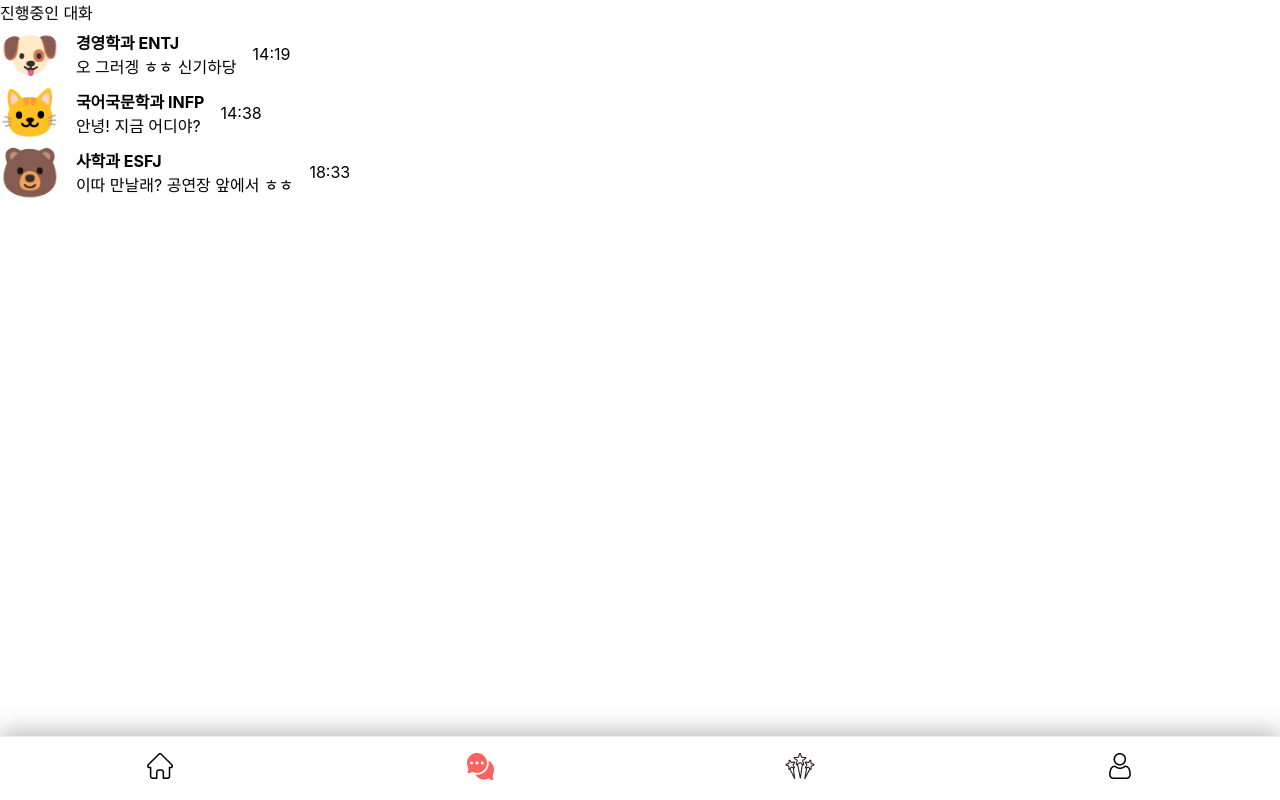
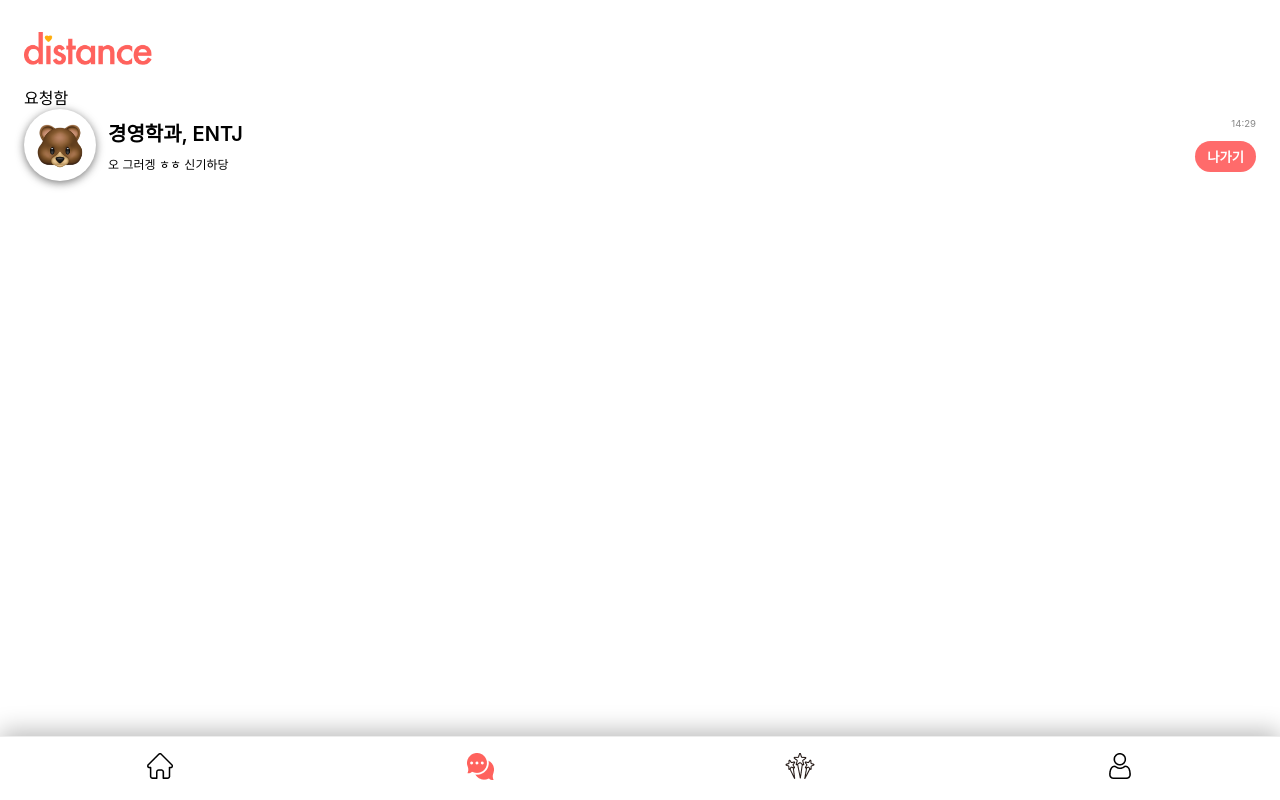
Before and after one commit to 9oormthon-univ/2024_BEOTKKOTTHON_TEAM_5_FE, a React (Create React App) app: page /chat in a window 1280 px wide. Built offline with nearby package versions, Linux system fonts and the light colour scheme; no server answers; sample sign-in values are in the browser's storage.

Commit message:
feat: 채팅 페이지 리스트 아이템 구현

```diff
--- a/src/pages/chat/ChatIndexPage.jsx
+++ b/src/pages/chat/ChatIndexPage.jsx
@@ -1,35 +1,103 @@
 import React from "react";
+import Header from "../../components/common/Header";
+import styled from "styled-components";
 
 const ChatIndexPage = () => {
   return (
-    <div>
-      <div>진행중인 대화</div>
-      <div style={{ display: "flex", alignItems: "center", gap: "16px" }}>
-        <div style={{ fontSize: "48px" }}>🐶</div>
-        <div>
-          <strong>경영학과 ENTJ</strong>
-          <div>오 그러겡 ㅎㅎ 신기하당</div>
+    <ChatContainer>
+      <Header />
+
+      <div>요청함</div>
+
+      <ChatRoomContainer>
+        <div className="left-section">
+          <ImageContainer>
+            <img src="/assets/home/profile-bear.png" alt="캐릭터" />
+          </ImageContainer>
+
+          <div className="profile-section">
+            <Profile>경영학과, ENTJ</Profile>
+            <Message>오 그러겡 ㅎㅎ 신기하당</Message>
+          </div>
         </div>
-        <div>14:19</div>
-      </div>
-      <div style={{ display: "flex", alignItems: "center", gap: "16px" }}>
-        <div style={{ fontSize: "48px" }}>🐱</div>
-        <div>
-          <strong>국어국문학과 INFP</strong>
-          <div>안녕! 지금 어디야?</div>
+
+        <div className="right-section">
+          <Time>14:29</Time>
+          <LeaveButton>나가기</LeaveButton>
         </div>
-        <div>14:38</div>
-      </div>
-      <div style={{ display: "flex", alignItems: "center", gap: "16px" }}>
-        <div style={{ fontSize: "48px" }}>🐻</div>
-        <div>
-          <strong>사학과 ESFJ</strong>
-          <div>이따 만날래? 공연장 앞에서 ㅎㅎ</div>
-        </div>
-        <div>18:33</div>
-      </div>
-    </div>
+      </ChatRoomContainer>
+    </ChatContainer>
   );
 };
 
+const ChatContainer = styled.div`
+  padding: 2rem 1.5rem;
+`;
+
+const ChatRoomContainer = styled.div`
+  display: flex;
+  align-items: center;
+  justify-content: space-between;
+
+  > .left-section {
+    display: flex;
+    align-items: center;
+    gap: 12px;
+
+    > .profile-section {
+      display: flex;
+      flex-direction: column;
+      gap: 8px;
+    }
+  }
+
+  > .right-section {
+    display: flex;
+    gap: 12px;
+    flex-direction: column;
+    align-items: flex-end;
+  }
+`;
+
+const ImageContainer = styled.div`
+  position: relative;
+  width: 72px;
+  height: 72px;
+  border-radius: 9999px;
+  box-shadow: 0px 2px 8px 0px rgba(50, 50, 50, 0.66);
+
+  > img {
+    position: absolute;
+    width: 70%;
+    height: 70%;
+    top: 50%;
+    left: 50%;
+    transform: translate(-50%, -50%);
+  }
+`;
+
+const Profile = styled.div`
+  font-size: 1.25rem;
+  font-weight: 600;
+`;
+
+const Message = styled.div`
+  font-size: 0.75rem;
+`;
+
+const Time = styled.div`
+  color: #898989;
+  font-weight: 400;
+  font-size: 0.6rem;
+`;
+
+const LeaveButton = styled.button`
+  background-color: #ff6b6b;
+  color: #ffffff;
+  border: none;
+  border-radius: 9999px;
+  padding: 6px 12px;
+  font-weight: 600;
+`;
+
 export default ChatIndexPage;
```
